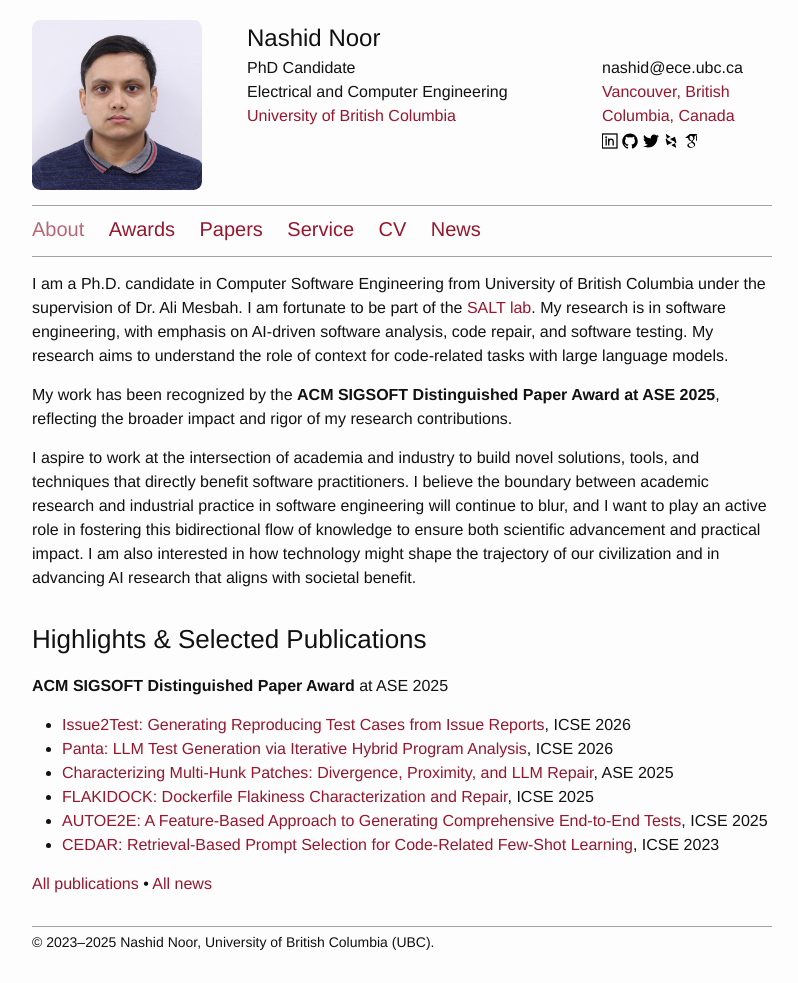
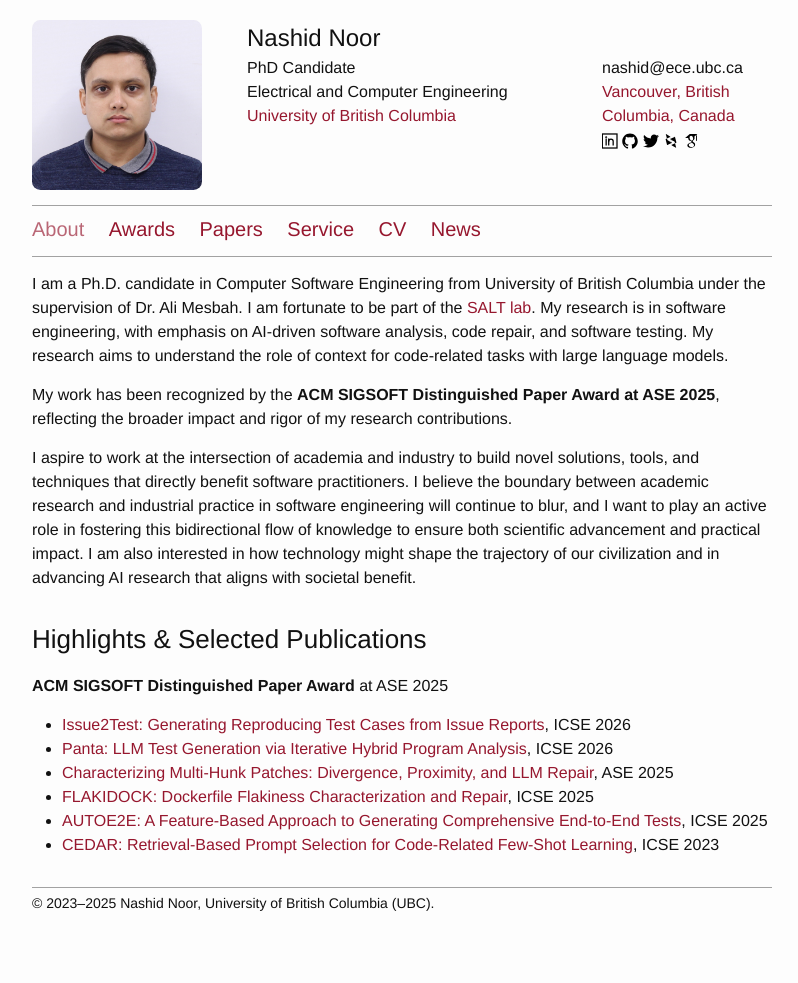
Before and after one commit to nashid/nashid.github.io, a Jekyll site: the page built from index.md, in a window 1280 px wide. Shown: the whole page, without its empty margins (238-1036 px from the left). Built offline with Jekyll 4.4.1, drawn with Linux system fonts in a browser that asks for light colours; after the commit the page ends 944 px from its top, so only the background shows below that.

Commit message:
Remove redundant bottom navigation links
- Remove 'All publications' and 'All news' links from bottom
- Navigation already available in top menu
- Cleaner, more minimal presentation

```diff
--- a/index.md
+++ b/index.md
@@ -24,5 +24,3 @@ I aspire to work at the intersection of academia and industry to build novel sol
 - [FLAKIDOCK: Dockerfile Flakiness Characterization and Repair](https://nashid.github.io/resources/papers/flakidock-icse25.pdf), ICSE 2025
 - [AUTOE2E: A Feature-Based Approach to Generating Comprehensive End-to-End Tests](https://nashid.github.io/resources/papers/autoe2e-arxiv24.pdf), ICSE 2025
 - [CEDAR: Retrieval-Based Prompt Selection for Code-Related Few-Shot Learning](https://nashid.github.io/resources/papers/cedar-icse23.pdf), ICSE 2023
-
-[All publications]({{ site.baseurl }}/papers/) • [All news]({{ site.baseurl }}/news/)
```
